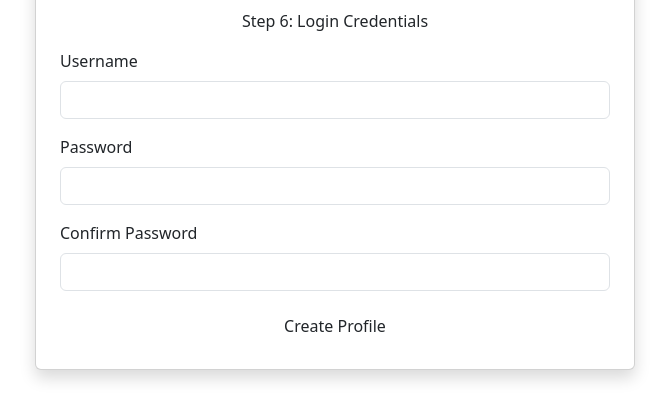
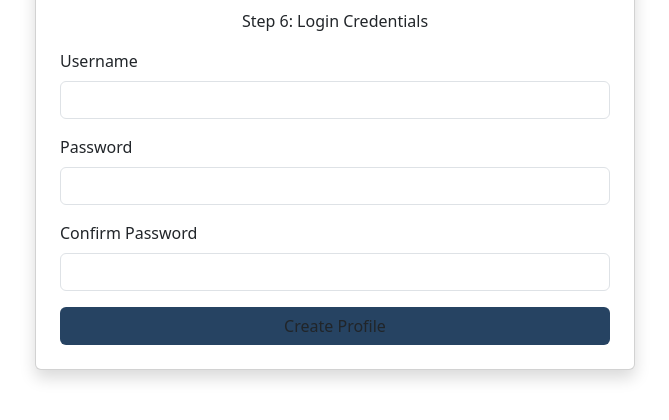
Before and after one commit to Suhani-T/AASHA-MedEase-HOF-6.0, a Django app: page /doctor/register/ in a window 1280 px wide, with the pointer over the restyled element. Shown: the part 1984-2404 px from the top of the page, without its empty margins (305-974 px from the left). Run offline with Django 5.2, Linux system fonts and the light colour scheme; parts of the project's set-up code (start-up, migrations or seed data) failed here and were passed over.

Commit message:
added button hover

```diff
--- a/hof_project/aasha_project/templates/docsignup.html
+++ b/hof_project/aasha_project/templates/docsignup.html
@@ -16,6 +16,9 @@
             background-color:#11263d;
             color:white;
             width:40rem;
+        }
+        .create-profile-button:hover{
+            background-color:#264362;
         }
     </style>
 </head>
--- a/hof_project/aasha_project/templates/login.html
+++ b/hof_project/aasha_project/templates/login.html
@@ -17,6 +17,9 @@
         .login-button{
             background-color:#11263d;
             color:white;
+        }
+        .login-button:hover{
+            background-color:#264362;
         }
         body {
             height: 100vh;
--- a/hof_project/aasha_project/templates/patsignup.html
+++ b/hof_project/aasha_project/templates/patsignup.html
@@ -16,6 +16,9 @@
             background-color:#11263d;
             color:white;
             width:30rem;
+        }
+        .create-profile-button:hover{
+            background-color:#264362;
         }
     </style>
 </head>
--- a/hof_project/aasha_project/templates/signupask.html
+++ b/hof_project/aasha_project/templates/signupask.html
@@ -32,6 +32,9 @@
             display: inline-block;
             cursor: pointer;
         }
+        .btn:hover{
+            background-color:#264362;
+        }
         .box{
             /* border:2px solid pink; */
             width: 20rem;
```
